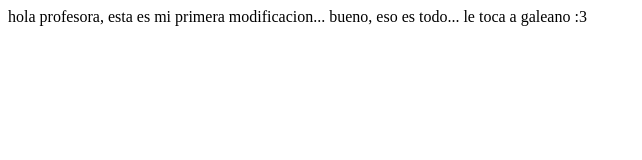
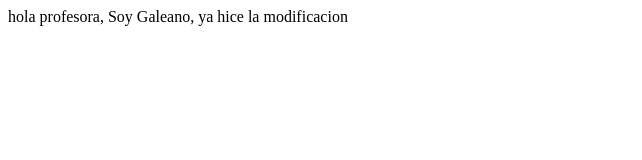
Before and after one commit to lromina/prueba_practica_git, a plain HTML site: page pagina_agustin.html in a window 1280 px wide. Shown: the whole page, without its empty margins (0-642 px from the left). Drawn offline with Linux system fonts and the light colour scheme.

Commit message:
Soy Galeano, ya hice la modificacion

```diff
--- a/pagina_agustin.html
+++ b/pagina_agustin.html
@@ -6,6 +6,6 @@
     <title>Tu Título Aquí</title>
 </head>
 <body>
- hola profesora, esta es mi primera modificacion... bueno, eso es todo... le toca a galeano :3
+ hola profesora, Soy Galeano, ya hice la modificacion
 </body>
 </html>
```
